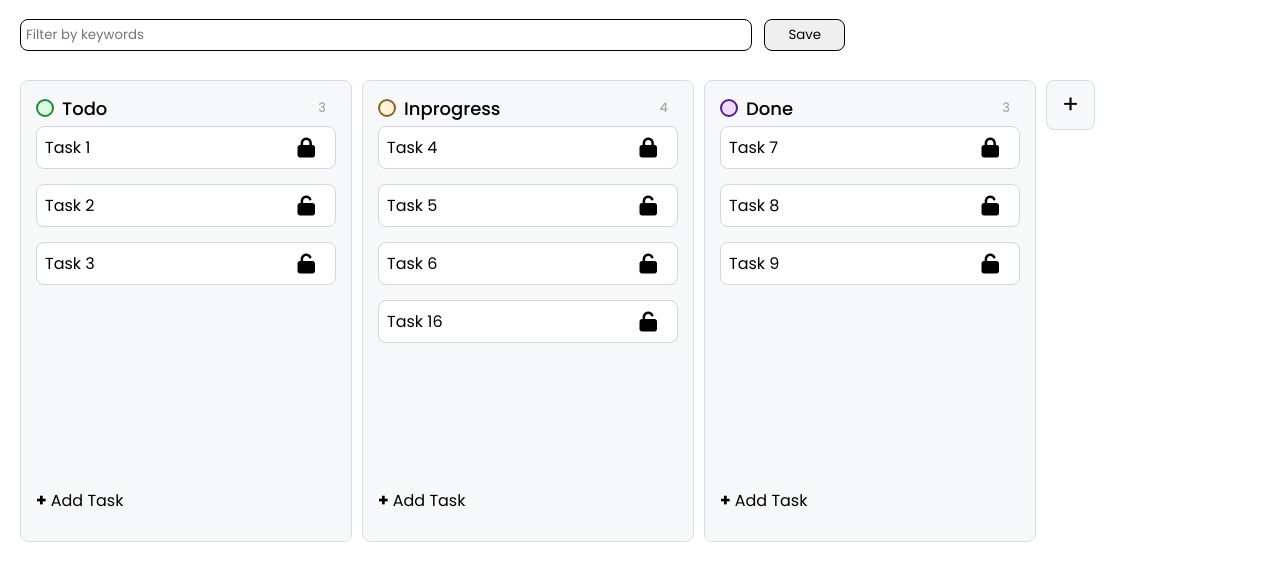
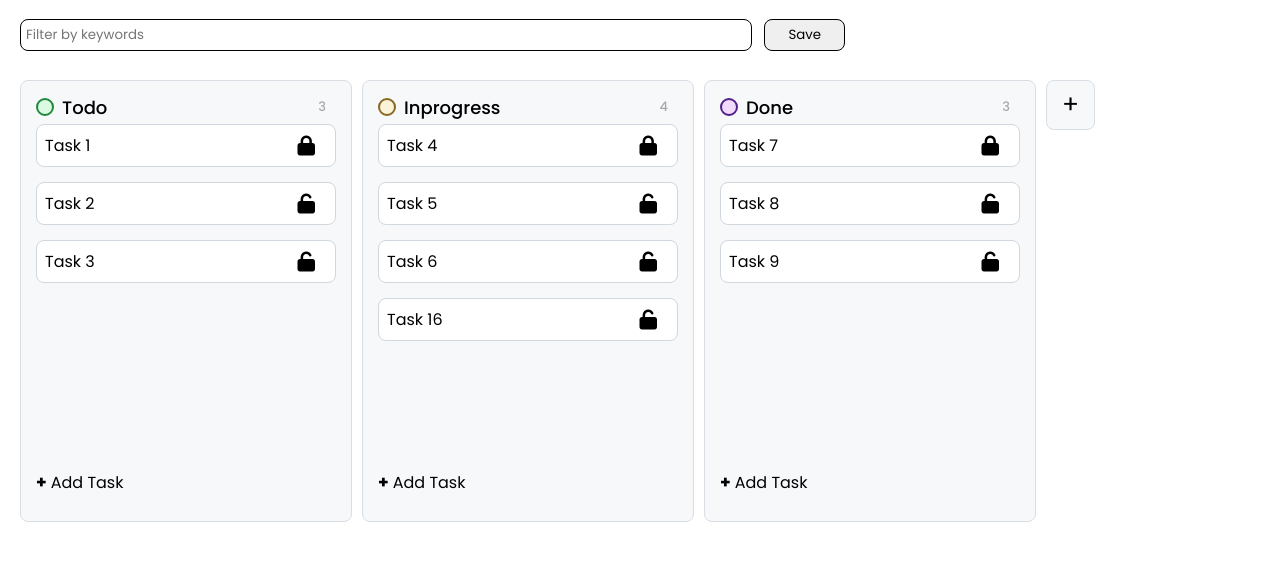
Before and after one commit to hemanth506/kanban-board, a plain HTML site: page index.html in a window 1280 px wide. Shown: the part 51-632 px from the top of the page. Drawn offline with Linux system fonts and the light colour scheme; a web font is replaced by a local one.

Commit message:
Adjusted min-height

```diff
--- a/style.css
+++ b/style.css
@@ -30,7 +30,7 @@
   width: 300px;
   border-radius: 8px;
   padding: 10px 15px;
-  min-height: 440px;
+  min-height: 420px;
   background-color: rgb(246, 248, 250);
   display: grid;
   grid-template-rows: 8% auto 10%;
```
